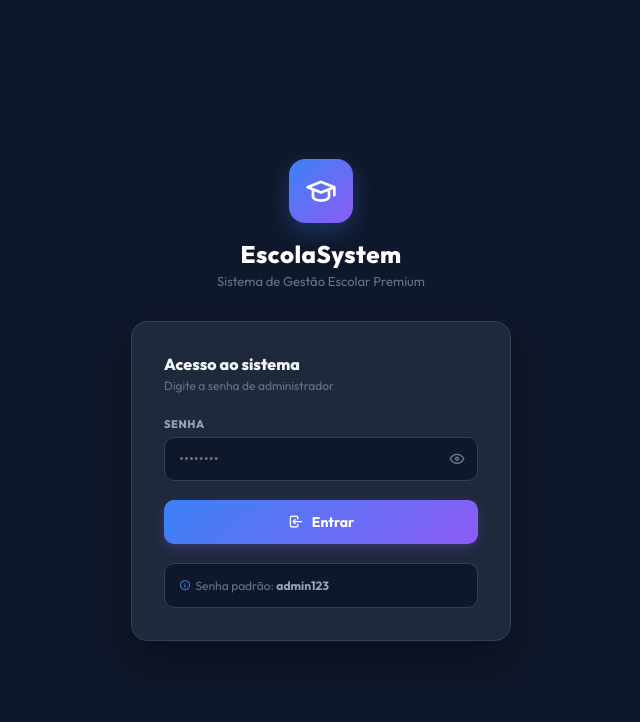
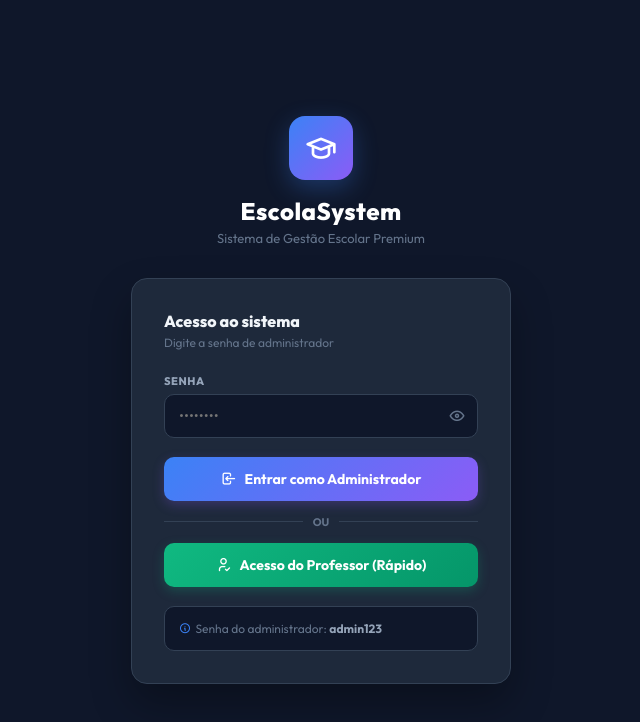
Before and after one commit to Lucas-Guerreiro/gestao-educ, a React (Vite) app: page / in a window 1280 px wide. Shown: the top 722 px of the page, without its empty margins (319-959 px from the left). Built offline with nearby package versions, Linux system fonts and the light colour scheme; no server answers; the database is empty.

Commit message:
Feature: Cria modulo de acesso restrito do professor com Grade Semanal, Capitulos, Atividades e Notas

```diff
--- a/src/App.tsx
+++ b/src/App.tsx
@@ -43,6 +43,7 @@ import AlunoProvaPage from './components/pages/AlunoProvaPage';
 const App: React.FC = () => {
   // Authentication states
   const [autenticado, setAutenticado] = useState(false);
+  const [perfil, setPerfil] = useState<'admin' | 'professor'>('admin');
   const [adminConfig, setAdminConfig] = useState<AdminConfig>({ senha: 'admin123' });
 
   // Navigation state
@@ -155,8 +156,10 @@ const App: React.FC = () => {
   // Read authentication on mount
   useEffect(() => {
     const isAuth = sessionStorage.getItem('es_autenticado');
+    const userPerfil = sessionStorage.getItem('es_perfil') as 'admin' | 'professor';
     if (isAuth === 'true') {
       setAutenticado(true);
+      setPerfil(userPerfil || 'admin');
     }
   }, []);
 
@@ -280,6 +283,7 @@ const App: React.FC = () => {
   const realizarLogout = () => {
     setAutenticado(false);
     sessionStorage.removeItem('es_autenticado');
+    sessionStorage.removeItem('es_perfil');
   };
 
   const renderActiveSection = () => {
@@ -508,7 +512,22 @@ const App: React.FC = () => {
 
   // If not authenticated, render Login Lock Screen
   if (!autenticado) {
-    return <LoginScreen adminConfig={adminConfig} setAutenticado={setAutenticado} />;
+    return (
+      <LoginScreen
+        adminConfig={adminConfig}
+        setAutenticado={(auth, pref) => {
+          setAutenticado(auth);
+          const userPref = pref || 'admin';
+          setPerfil(userPref);
+          sessionStorage.setItem('es_perfil', userPref);
+          if (userPref === 'professor') {
+            setCurrentSec('visao-aulas'); // Ao abrir o sistema deve abrir na tela Grade semanal
+          } else {
+            setCurrentSec('escola');
+          }
+        }}
+      />
+    );
   }
 
   return (
@@ -516,10 +535,17 @@ const App: React.FC = () => {
       {/* Sidebar Navigation */}
       <Sidebar
         currentSec={currentSec}
-        setCurrentSec={setCurrentSec}
+        setCurrentSec={(sec) => {
+          // Bloquear o professor de acessar seções que não sejam as do seu menu por segurança
+          if (perfil === 'professor' && !['visao-aulas', 'capitulos', 'ativ', 'lan'].includes(sec)) {
+            return;
+          }
+          setCurrentSec(sec);
+        }}
         syncStatus={syncStatus}
         collapsed={sidebarCollapsed}
         setCollapsed={setSidebarCollapsed}
+        perfil={perfil}
       />
 
       {/* Main Workspace Column */}
@@ -537,6 +563,7 @@ const App: React.FC = () => {
           onBimestreChange={handleBimestreChange}
           collapsed={sidebarCollapsed}
           setCollapsed={setSidebarCollapsed}
+          perfil={perfil}
         />
 
         <div style={{ flex: 1, padding: '12px' }}>
--- a/src/components/layout/Sidebar.tsx
+++ b/src/components/layout/Sidebar.tsx
@@ -6,6 +6,7 @@ interface SidebarProps {
   syncStatus: 'ok' | 'saving' | 'err';
   collapsed: boolean;
   setCollapsed: (collapsed: boolean) => void;
+  perfil?: 'admin' | 'professor';
 }
 
 const Sidebar: React.FC<SidebarProps> = ({
@@ -14,8 +15,14 @@ const Sidebar: React.FC<SidebarProps> = ({
   syncStatus,
   collapsed,
   setCollapsed,
+  perfil = 'admin',
 }) => {
-  const menuItems = [
+  const menuItems = perfil === 'professor' ? [
+    { sec: 'visao-aulas', label: 'Grade Semanal', icon: 'ti-layout-grid', cat: 'Professor' },
+    { sec: 'capitulos', label: 'Capítulos', icon: 'ti-folder', cat: 'Professor' },
+    { sec: 'ativ', label: 'Atividades', icon: 'ti-clipboard-list', cat: 'Professor' },
+    { sec: 'lan', label: 'Lançar Notas', icon: 'ti-pencil', cat: 'Professor' },
+  ] : [
     { sec: 'escola', label: 'Escola Turma', icon: 'ti-building', cat: 'Cadastros' },
     { sec: 'profs', label: 'Professores', icon: 'ti-user-check', cat: 'Cadastros' },
     { sec: 'bim', label: 'Bimestres', icon: 'ti-calendar', cat: 'Cadastros' },
@@ -38,7 +45,7 @@ const Sidebar: React.FC<SidebarProps> = ({
   ];
 
   // Agrupar itens por categoria
-  const categories = ['Cadastros', 'Planejamentos', 'Notas & Resultados'];
+  const categories = perfil === 'professor' ? ['Professor'] : ['Cadastros', 'Planejamentos', 'Notas & Resultados'];
 
   return (
     <div className={`sidebar ${collapsed ? 'collapsed' : ''}`} id="sidebar">
--- a/src/components/layout/Topbar.tsx
+++ b/src/components/layout/Topbar.tsx
@@ -14,6 +14,7 @@ interface TopbarProps {
   onBimestreChange: (id: string) => void;
   collapsed: boolean;
   setCollapsed: (collapsed: boolean) => void;
+  perfil?: 'admin' | 'professor';
 }
 
 const Topbar: React.FC<TopbarProps> = ({
@@ -29,6 +30,7 @@ const Topbar: React.FC<TopbarProps> = ({
   onBimestreChange,
   collapsed,
   setCollapsed,
+  perfil = 'admin',
 }) => {
   const sectionMeta: Record<string, { label: string; icon: string }> = {
     'escola': { label: 'Escola Turma', icon: 'ti-building' },
@@ -129,6 +131,7 @@ const Topbar: React.FC<TopbarProps> = ({
       </div>
 
       <div className="tb-btns">
+        {perfil === 'admin' && (
           <button
             className="tb-btn"
             id="btn-alterar-senha"
@@ -137,6 +140,7 @@ const Topbar: React.FC<TopbarProps> = ({
           >
             <i className="ti ti-lock"></i> Alterar Senha
           </button>
+        )}
         <button
           className="tb-btn"
           id="btn-sair"
@@ -145,6 +149,7 @@ const Topbar: React.FC<TopbarProps> = ({
         >
           <i className="ti ti-logout"></i> Sair
         </button>
+        {perfil === 'admin' && (
           <button
             className="tb-btn tb-bk"
             id="btn-backup"
@@ -152,6 +157,7 @@ const Topbar: React.FC<TopbarProps> = ({
           >
             <i className="ti ti-cloud-upload"></i> Backup
           </button>
+        )}
       </div>
     </div>
   );
--- a/src/components/modals/LoginScreen.tsx
+++ b/src/components/modals/LoginScreen.tsx
@@ -3,7 +3,7 @@ import { AdminConfig } from '@/types';
 
 interface LoginScreenProps {
   adminConfig: AdminConfig;
-  setAutenticado: (autenticado: boolean) => void;
+  setAutenticado: (autenticado: boolean, perfil: 'admin' | 'professor') => void;
 }
 
 const LoginScreen: React.FC<LoginScreenProps> = ({ adminConfig, setAutenticado }) => {
@@ -14,13 +14,20 @@ const LoginScreen: React.FC<LoginScreenProps> = ({ adminConfig, setAutenticado }
   const tentarLogin = () => {
     const senhaCorreta = adminConfig.senha || 'admin123';
     if (senha === senhaCorreta) {
-      setAutenticado(true);
+      setAutenticado(true, 'admin');
       setErro(false);
       setSenha('');
       sessionStorage.setItem('es_autenticado', 'true');
+      sessionStorage.setItem('es_perfil', 'admin');
     } else {
       setErro(true);
     }
+  };
+
+  const entrarComoProfessor = () => {
+    setAutenticado(true, 'professor');
+    sessionStorage.setItem('es_autenticado', 'true');
+    sessionStorage.setItem('es_perfil', 'professor');
   };
 
   const handleKeyPress = (e: React.KeyboardEvent<HTMLInputElement>) => {
@@ -77,11 +84,26 @@ const LoginScreen: React.FC<LoginScreenProps> = ({ adminConfig, setAutenticado }
             onClick={tentarLogin}
             style={{ width: '100%', height: '44px', background: 'linear-gradient(135deg,#3b82f6,#8b5cf6)', border: 'none', borderRadius: '10px', color: '#fff', fontSize: '14px', fontWeight: 700, cursor: 'pointer', display: 'flex', alignItems: 'center', justifyContent: 'center', gap: '8px', boxShadow: '0 4px 12px rgba(139,92,246,0.25)' }}
           >
-            <i className="ti ti-login" style={{ fontSize: '16px' }}></i> Entrar
+            <i className="ti ti-login" style={{ fontSize: '16px' }}></i> Entrar como Administrador
+          </button>
+
+          <div style={{ margin: '14px 0', display: 'flex', alignItems: 'center', justifyContent: 'center', gap: '10px', color: '#64748b', fontSize: '11px', fontWeight: 700 }}>
+            <span style={{ flex: 1, height: '1px', background: '#334155' }}></span>
+            <span>OU</span>
+            <span style={{ flex: 1, height: '1px', background: '#334155' }}></span>
+          </div>
+
+          <button
+            id="login-prof-btn"
+            type="button"
+            onClick={entrarComoProfessor}
+            style={{ width: '100%', height: '44px', background: 'linear-gradient(135deg,#10b981,#059669)', border: 'none', borderRadius: '10px', color: '#fff', fontSize: '14px', fontWeight: 700, cursor: 'pointer', display: 'flex', alignItems: 'center', justifyContent: 'center', gap: '8px', boxShadow: '0 4px 12px rgba(16,185,129,0.25)' }}
+          >
+            <i className="ti ti-user-check" style={{ fontSize: '16px' }}></i> Acesso do Professor (Rápido)
           </button>
 
           <div style={{ marginTop: '1.2rem', background: '#0f172a', border: '1px solid #334155', borderRadius: '10px', padding: '12px 14px', fontSize: '12px', color: '#64748b', lineHeight: 1.6 }}>
-            <i className="ti ti-info-circle" style={{ color: '#3b82f6', marginRight: '2px' }}></i> Senha padrão: <b style={{ color: '#94a3b8' }}>admin123</b>
+            <i className="ti ti-info-circle" style={{ color: '#3b82f6', marginRight: '2px' }}></i> Senha do administrador: <b style={{ color: '#94a3b8' }}>admin123</b>
           </div>
         </div>
       </div>
```
Lines whose indentation alone changed are shown as unchanged.
